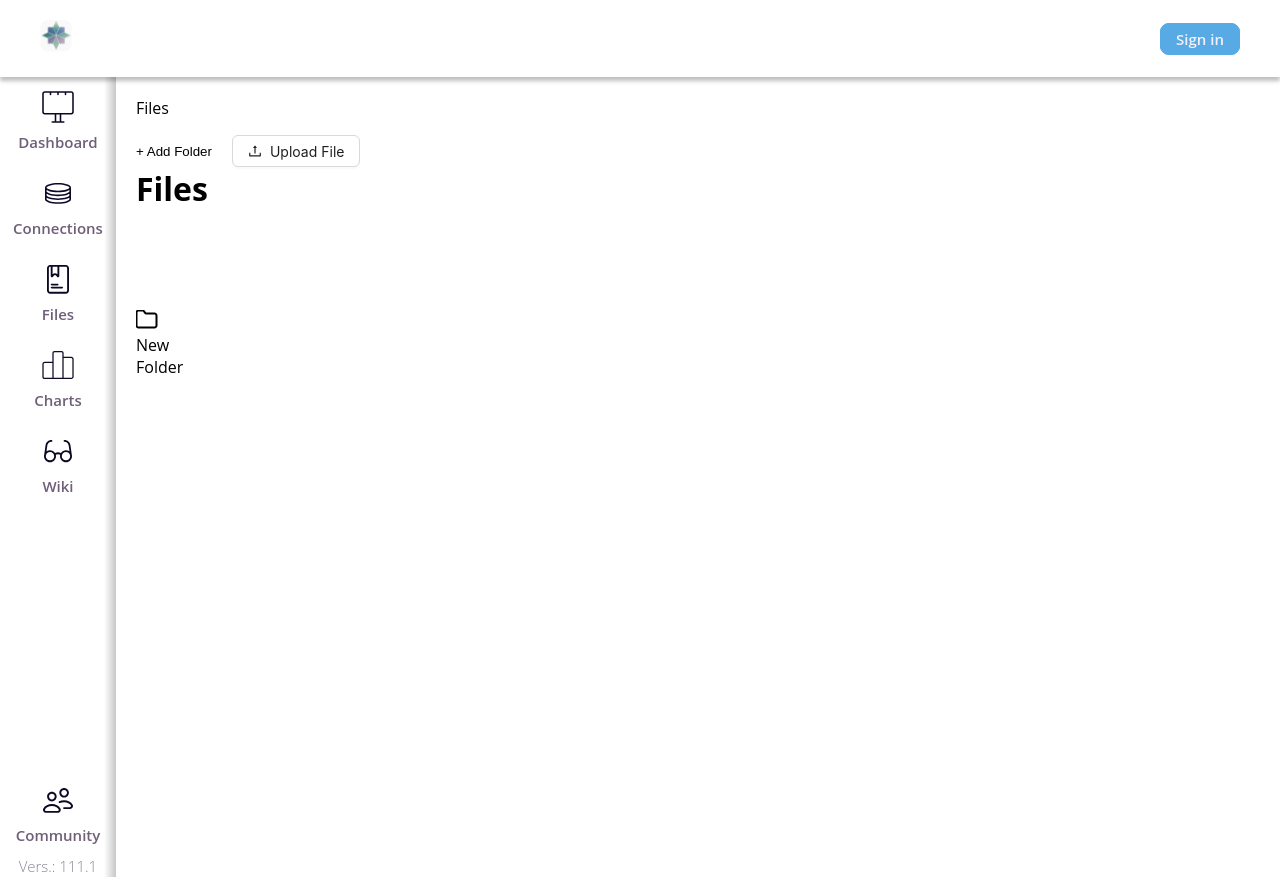
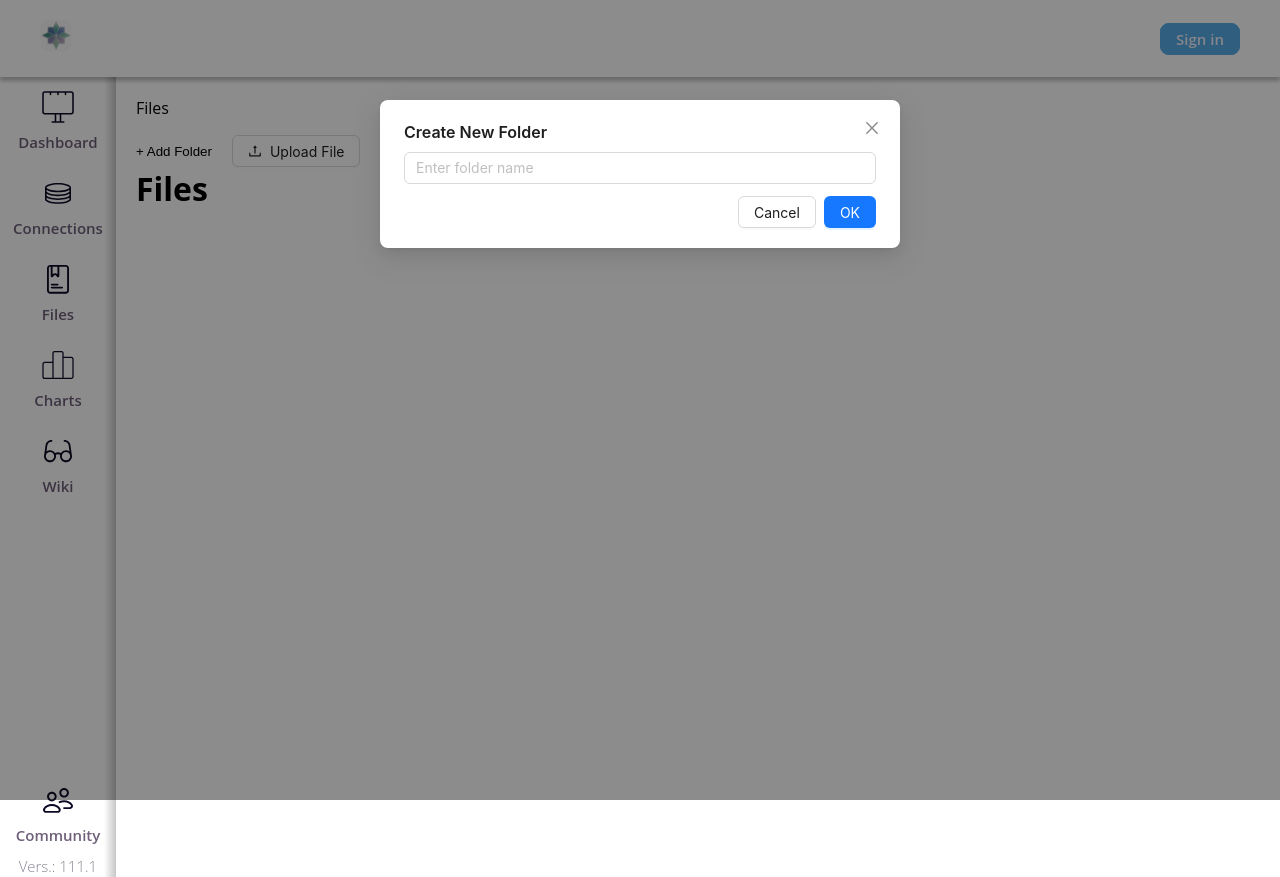
Before and after one commit to MamedovShuxrat/vord-project, a React (Create React App) app: page /files in a window 1280 px wide. Both pictures are taken after a click on the button "+ Add Folder". Built offline with nearby package versions, Linux system fonts and the light colour scheme; a web font is replaced by a local one.

Commit message:
added modal for new folder

```diff
--- a/src/pages/Files/FilesPage.jsx
+++ b/src/pages/Files/FilesPage.jsx
@@ -25,6 +25,8 @@ const FilesPage = () => {
   });
   const [folderToRename, setFolderToRename] = useState(null); // Папка для переименования
   const [renameModalVisible, setRenameModalVisible] = useState(false); // Для модального окна
+  const [newFolderModalVisible, setNewFolderModalVisible] = useState(false); // Для модального окна создания папки
+  const [folderNameInput, setFolderNameInput] = useState(""); // Имя для новой папки
   const [newFolderName, setNewFolderName] = useState(""); // Новое имя папки
   const menuRef = useRef(null); // Реф для контекстного меню
 
@@ -69,9 +71,13 @@ const FilesPage = () => {
   };
 
   const addNewFolder = () => {
+    setNewFolderModalVisible(true);
+  };
+
+  const handleCreateNewFolder = () => {
     const newFolder = {
       id: uuid(),
-      name: "New Folder",
+      name: folderNameInput,
       icon: folderIcon,
       subfolders: [],
       files: []
@@ -85,6 +91,9 @@ const FilesPage = () => {
         dispatch(addFolder({ parentId: currentFolder.id, folder: newFolder }));
       }
     }
+
+    setNewFolderModalVisible(false);
+    setFolderNameInput("");
   };
 
   const currentFolder =
@@ -131,8 +140,8 @@ const FilesPage = () => {
         )
       );
     }
-    setRenameModalVisible(false); // Закрыть модальное окно
-    setFolderToRename(null); // Сбросить текущую папку для переименования
+    setRenameModalVisible(false);
+    setFolderToRename(null);
   };
 
   return (
@@ -208,6 +217,20 @@ const FilesPage = () => {
         />
       </Modal>
 
+      {/* Модальное окно для создания новой папки */}
+      <Modal
+        title="Create New Folder"
+        visible={newFolderModalVisible}
+        onOk={handleCreateNewFolder}
+        onCancel={() => setNewFolderModalVisible(false)}
+      >
+        <Input
+          value={folderNameInput}
+          onChange={(e) => setFolderNameInput(e.target.value)}
+          placeholder="Enter folder name"
+        />
+      </Modal>
+
       {/* Отображение содержимого текущей папки */}
       <div className={commonStyles.files__grid}>
         {currentFolder.map((item) => (
--- /dev/null
+++ b/src/pages/Files/api/index.jsx
@@ -0,0 +1,5 @@
+import axios from "axios";
+
+// Устанавливаем URL API
+const API = process.env.REACT_APP_API_URL;
+const access = JSON.parse(localStorage.getItem("userToken"));
```
